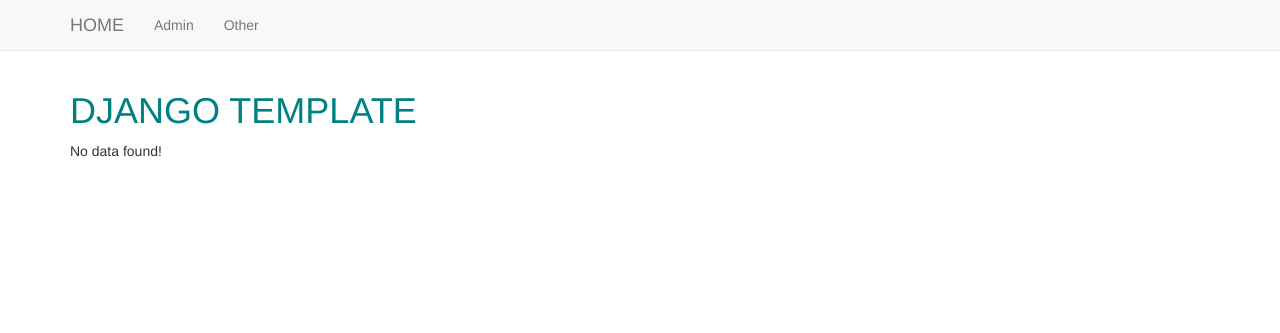
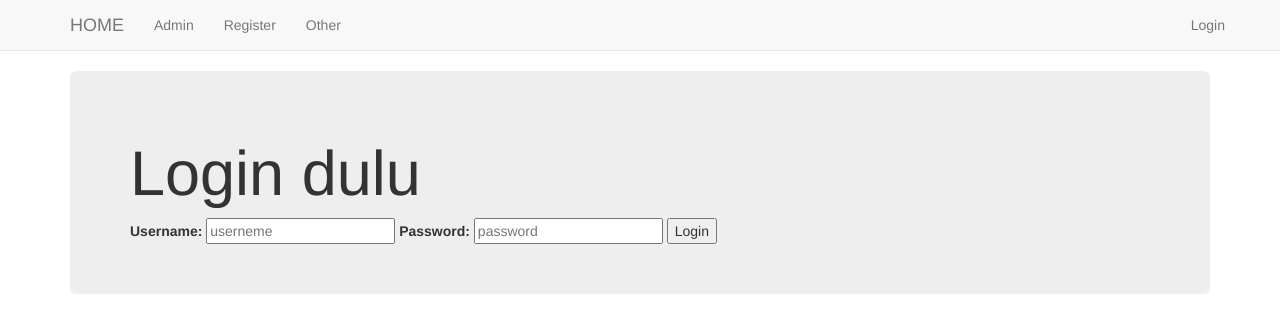
Before and after one commit to andihaki/django, a Django app: page /first_app/login/ in a window 1280 px wide. Shown: the top 333 px of the page. Run offline with Django 3.2, Linux system fonts and the light colour scheme; data that the repository does not hold is empty; parts of the project's set-up code (start-up, migrations or seed data) failed here and were passed over; some libraries are stand-ins or nearby versions.

Commit message:
register, login, logout

```diff
--- a/first_project/first_app/admin.py
+++ b/first_project/first_app/admin.py
@@ -1,7 +1,12 @@
 from django.contrib import admin
 from first_app.models import AccessRecord, Topic, Webpage
+from first_app.models import UserProfileInfo
 
 # Register your models here.
 admin.site.register(AccessRecord)
 admin.site.register(Topic)
 admin.site.register(Webpage)
+
+# Register your models here.
+# admin.site.register(User)
+admin.site.register(UserProfileInfo)
--- a/first_project/first_app/urls.py
+++ b/first_project/first_app/urls.py
@@ -8,5 +8,7 @@
 urlpatterns = [
     url('relative/', views.relative, name='relative'),
     url('other/', views.other, name='other'),
+    url('register/', views.register, name='register'),
+    url('login/', views.user_login, name='user_login'),
     url('', views.index, name='index'),
 ]
--- a/first_project/first_app/views.py
+++ b/first_project/first_app/views.py
@@ -1,7 +1,16 @@
 from django.shortcuts import render
 from django.http import HttpResponse
 
+#login
+from django.contrib.auth import authenticate, login, logout
+from django.http import HttpResponseRedirect, HttpResponse
+from django.urls import reverse
+from django.contrib.auth.decorators import login_required
+
 from first_app.models import AccessRecord, Topic, Webpage
+from first_app.models import UserProfileInfo
+
+from first_app.forms import UserForm, UserProfileInfoForm
 
 # Create your views here.
 def index(request):
@@ -12,8 +21,67 @@
     }
     return render(request, 'first_app/index.html', context=my_dict)
 
+@login_required
+def user_logout(request):
+    logout(request)
+    return HttpResponseRedirect(reverse('index'))
+
 def idx(request):
     return render(request, 'default/index.html')
+
+def register(request):
+    registered = False
+
+    if request.method == 'POST':
+        user_form = UserForm(data=request.POST)
+        profile_form = UserProfileInfoForm(data=request.POST)
+
+        if user_form.is_valid() and profile_form.is_valid():
+            user = user_form.save()
+            user.set_password(user.password)
+            user.save()
+
+            profile = profile_form.save(commit=False)
+            profile.user = user
+
+            if 'profile_pic' in request.FILES:
+                profile.profile_pic = request.FILES['profile_pic']
+
+            profile.save()
+
+            registered = True
+        else:
+            print(user_form.errors, profile_form.errors)
+    else:
+        user_form = UserForm()
+        profile_form = UserProfileInfoForm()
+
+    data = {
+        'registered': registered,
+        'user_form': user_form,
+        'profile_form': profile_form,
+    }
+
+    return render(request, 'first_app/registration.html', context=data)
+
+def user_login(request):
+    if request.method == 'POST':
+        username = request.POST.get('username')
+        password = request.POST.get('password')
+
+        user = authenticate(username=username, password=password)
+
+        if user:
+            if user.is_active:
+                login(request, user)
+                return HttpResponseRedirect(reverse('index'))
+            else:
+                return HttpResponse("Akun disable")
+        else:
+            print('wrong username / password')
+            print(f"Username: {username}, Password: {password}")
+    else:
+        return render(request, 'first_app/login.html', {})
 
 def other(request):
     return render(request, 'default/other.html')
--- a/first_project/first_project/settings.py
+++ b/first_project/first_project/settings.py
@@ -143,3 +143,5 @@
 
 MEDIA_ROOT = MEDIA_DIR
 MEDIA_URL = '/media/'
+
+LOGIN_URL = '/first_app/user_login'
--- a/first_project/first_project/urls.py
+++ b/first_project/first_project/urls.py
@@ -25,4 +25,5 @@
     path('admin/', admin.site.urls),
     path('first_app/', include('first_app.urls')),
     path('first_form/', include('first_form.urls')),
+    path('logout/', views.user_logout, name='logout'),
 ]
--- a/first_project/templates/default/base.html
+++ b/first_project/templates/default/base.html
@@ -16,7 +16,17 @@
             <ul class="nav navbar-nav">
                 <li><a class="navbar-brand" href="{% url 'index' %}">HOME</a></li>
                 <li><a class="navbar-link" href="{% url 'admin:index' %}">Admin</a></li>
+                <li><a class="navbar-link" href="{% url 'first_app:register' %}">Register</a></li>
                 <li><a class="navbar-link" href="{% url 'first_app:other' %}">Other</a></li>
+
+            </ul>
+            <ul class="nav navbar-nav navbar-right">
+                {% if user.is_authenticated %}
+                    <li><a class="navbar-link navbar-right" href="{% url 'logout' %}">Logout</a></li>
+                {% else %}
+                    <li><a class="navbar-link navbar-right" href="{% url 'first_app:user_login' %}">Login</a></li>
+                {% endif %}
+
             </ul>
         </div>
     </nav>
--- a/first_project/templates/default/other.html
+++ b/first_project/templates/default/other.html
@@ -1,4 +1,3 @@
-<!DOCTYPE html>
 {% extends "default/base.html" %}
 
 {% block body_block%}
--- /dev/null
+++ b/first_project/templates/first_app/login.html
@@ -0,0 +1,18 @@
+{% extends 'default/base.html' %}
+
+{% block body_block %}
+
+<div class="jumbotron">
+    <h1>Login dulu</h1>
+
+    <form action="{% url 'first_app:user_login' %}" method="post">
+        {% csrf_token %}
+        <label for="username">Username:</label>
+        <input type="text" name="username" placeholder="userneme">
+        <label for="password">Password:</label>
+        <input type="password" name="password" placeholder="password">
+        <input type="submit" value="Login">
+    </form>
+</div>
+
+{% endblock %}
```
Also changed, not shown: first_project/first_app/forms.py (added, +16 -0 lines), first_project/first_app/models.py (+17 -0 lines), first_project/populate_users.py (added, +26 -0 lines), first_project/templates/first_app/registration.html (added, +20 -0 lines), first_project/first_app/migrations/0002_user.py (added), first_project/first_app/migrations/0003_userprofileinfo.py (added), first_project/first_app/migrations/0004_auto_20181008_1435.py (added), first_project/media/profile_pics/shutterstock_127919123.jpg (added).
